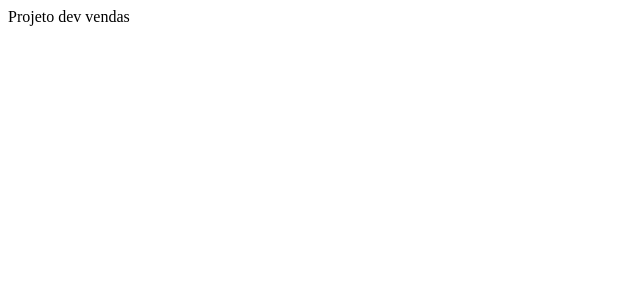
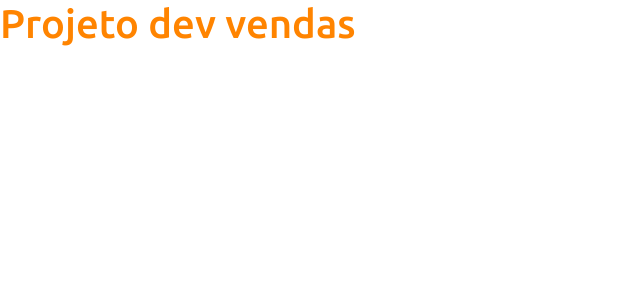
Before and after one commit to eltonbraga/projeto-sds5, a React (Create React App) app in the folder frontend/: page / in a window 1280 px wide. Shown: the top 300 px of the page, without its empty margins (0-640 px from the left). Built offline with nearby package versions, Linux system fonts and the light colour scheme.

Commit message:
Config: including bootstrap

```diff
--- a/frontend/package.json
+++ b/frontend/package.json
@@ -10,6 +10,7 @@
     "@types/node": "^16.18.3",
     "@types/react": "^18.0.25",
     "@types/react-dom": "^18.0.9",
+    "bootstrap": "^5.2.3",
     "react": "^18.2.0",
     "react-dom": "^18.2.0",
     "react-scripts": "^2.1.3",
--- a/frontend/src/App.tsx
+++ b/frontend/src/App.tsx
@@ -1,9 +1,10 @@
 import React from 'react';
-
 
 function App() {
   return (
-    <div> Projeto dev vendas</div>
+    <div>
+      <h1 className='text-primary'> Projeto dev vendas</h1>
+    </div>
   );
 }
 
--- /dev/null
+++ b/frontend/src/assets/css/styles.css
@@ -0,0 +1,32 @@
+@import url('https://fonts.googleapis.com/css2?family=Ubuntu:wght@300;400;500;700&display=swap');
+:root {
+    --color-primary: #FF8400;
+}
+
+html, body {
+    height: 100%;
+    font-family: "Ubuntu", sans-serif;
+}
+
+#root {
+    display: flex;
+    flex-direction: column;
+    height: 100%;
+}
+
+.content {
+    flex: 1 0 auto;
+}
+
+.footer {
+    flex-shrink: 0;
+    text-align: center;
+}
+
+.bg-primary {
+    background-color: var(--color-primary) !important;
+}
+
+.text-primary {
+    color: var(--color-primary) !important;
+}
--- a/frontend/src/index.tsx
+++ b/frontend/src/index.tsx
@@ -1,6 +1,8 @@
 import React from 'react';
 import ReactDOM from 'react-dom/client';
 import App from './App';
+import 'bootstrap/dist/css/bootstrap.css';
+import './assets/css/styles.css';
 
 const root = ReactDOM.createRoot(
   document.getElementById('root') as HTMLElement
```
Also changed, not shown: 1 other file (tests, documents, lock files or other folders).
